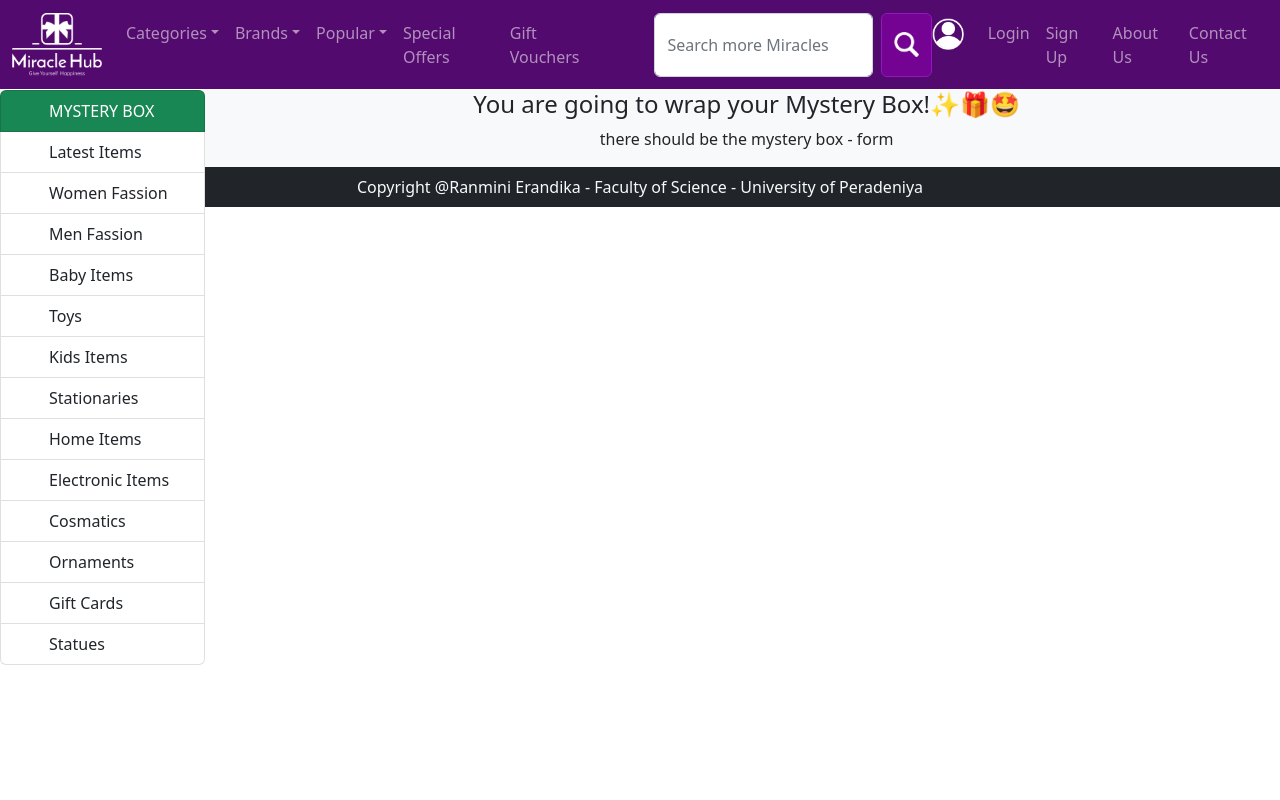
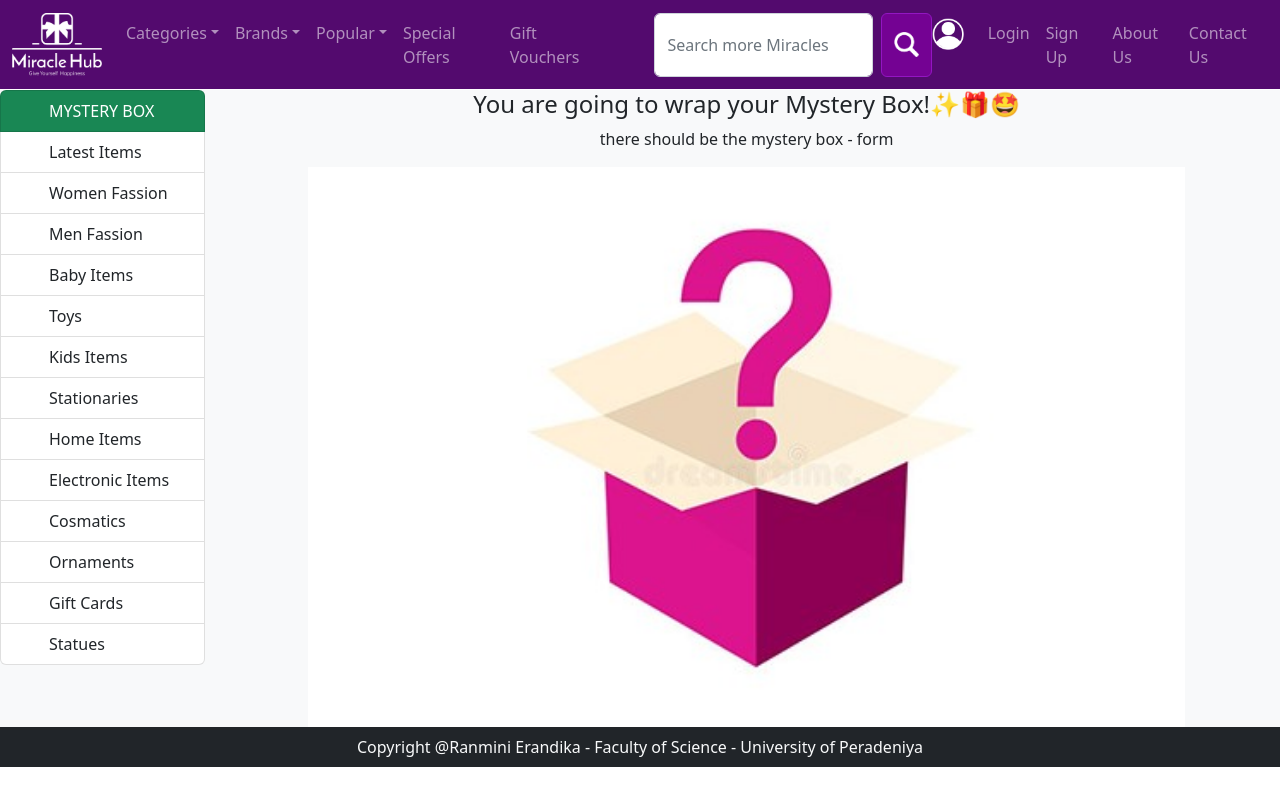
Before and after one commit to Ranmini97/Miracle-hub-UI, a React (Create React App) app: page /Mysterybox in a window 1280 px wide. Built offline with nearby package versions, Linux system fonts and the light colour scheme.

Commit message:
several pages edited

```diff
--- a/src/Pages/Mysterybox.js
+++ b/src/Pages/Mysterybox.js
@@ -1,7 +1,8 @@
 import React from 'react'
 import Sidebar from '../Components/Sidebar';
-//import StepWizard from "react-step-wizard";
-//import Step from '../Components/Step';
+import box from '../Images/mb2.jpg';
+// import StepWizard from "react-step-wizard";
+// import Step from '../Components/Step';
 
 export default function Mysterybox() {
   return (
@@ -15,6 +16,9 @@
         <div className="col-lg-10 p-0">
             <h4 className="text-center">You are going to wrap your Mystery Box!✨🎁🤩</h4>
             <p className="text-center">there should be the mystery box - form</p>
+            <div style={{display: 'flex', justifyContent: 'center',height:'70vh' }}>
+            <img src={box} alt="mystery box"/>
+            </div>
 
             <div>
                 {/* <StepWizard>
--- a/src/Pages/Signup.js
+++ b/src/Pages/Signup.js
@@ -104,7 +104,7 @@
             </Form.Group>
 
             <div className="d-grid gap-2 col-6 mx-auto">
-               <Button variant="primary" type="submit" className='btn text-white'>Create My Miracle Account
+               <Button variant="primary" type="submit" >
                  <Link to='/Success' className='btn text-white'>Create My Miracle Account</Link>
                </Button>
             </div>
```
Also changed, not shown: src/Images/mb2.jpg (added).
